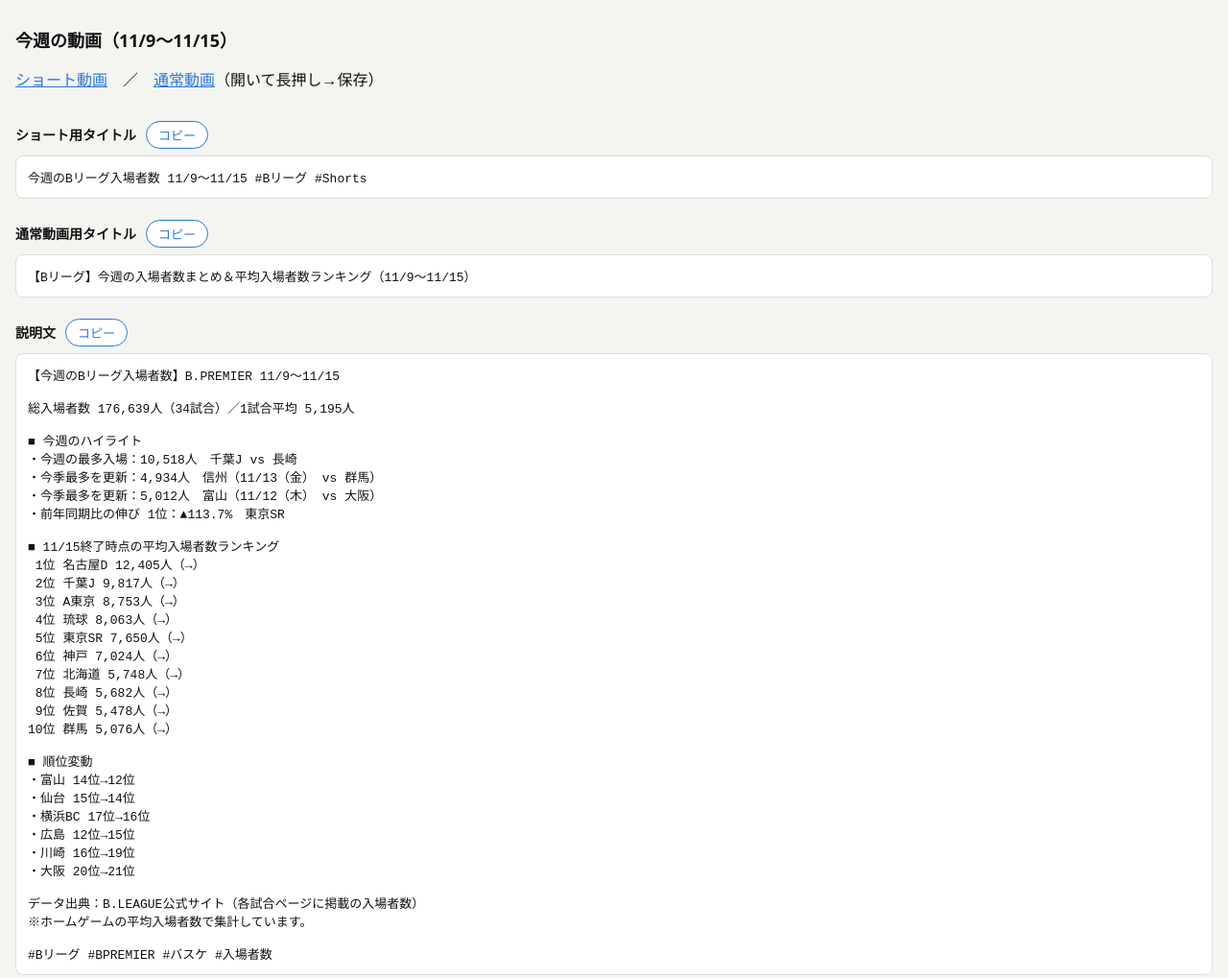
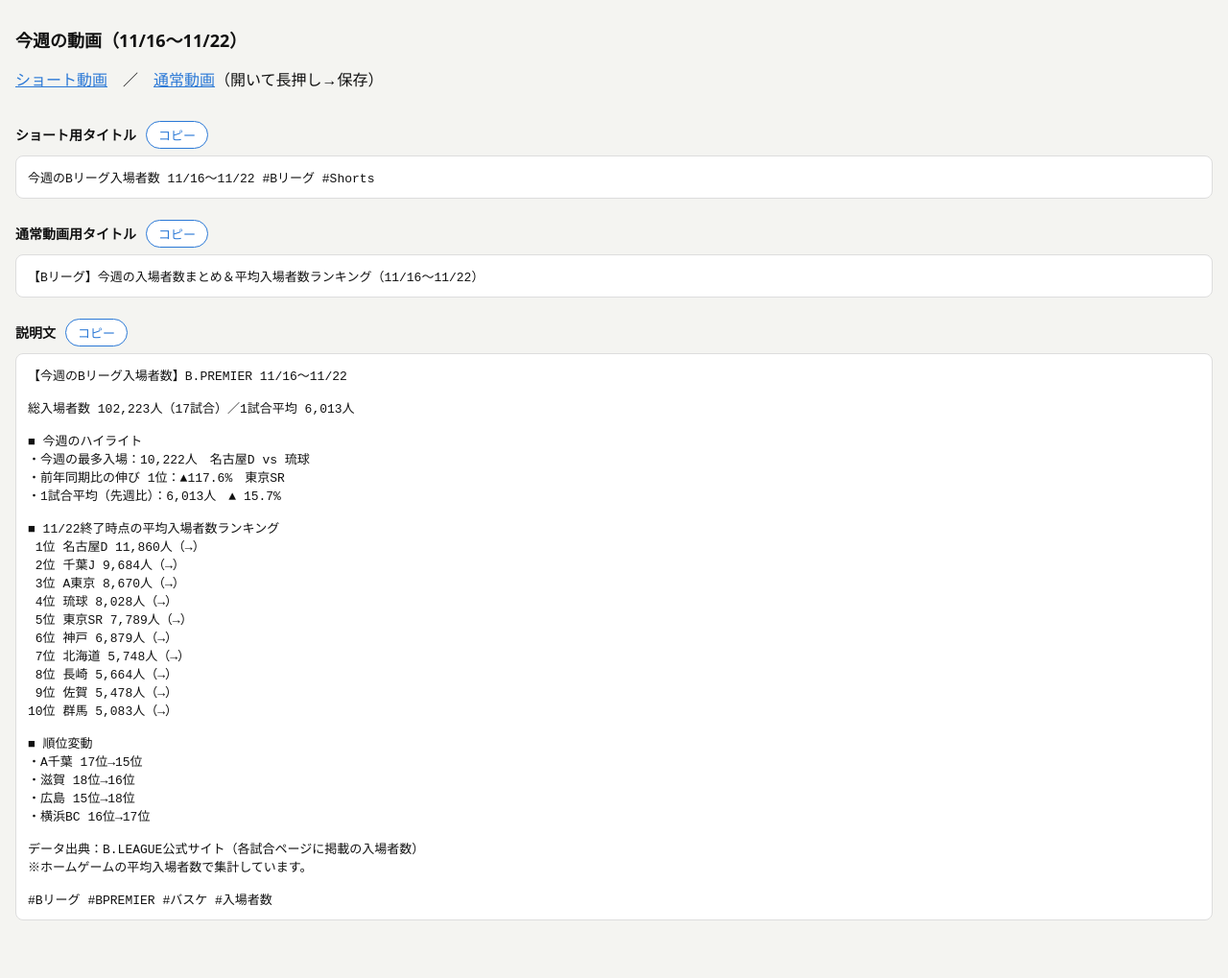
Before and after one commit to yamazaki-hi169/bleague, a plain HTML site: page video/latest_description.html in a window 1280 px wide. Shown: the whole page at 96% size. After the commit the page ends 981 px from the top, so only its background shows below. Drawn offline with Linux system fonts and the light colour scheme.

Commit message:
update 2026-11-24 16:26

```diff
--- a/video/latest_description.html
+++ b/video/latest_description.html
@@ -1,32 +1,29 @@
-<!DOCTYPE html><html lang="ja"><head><meta charset="utf-8"><meta name="viewport" content="width=device-width,initial-scale=1"><title>動画の説明文 11/9〜11/15</title><style>body{font-family:system-ui,sans-serif;margin:0;padding:16px;background:#f4f4f1;color:#111}h1{font-size:18px}h2{font-size:14px;margin:20px 0 6px;display:inline-block}pre{white-space:pre-wrap;background:#fff;border:1px solid #ddd;border-radius:8px;padding:12px;font-size:13px;margin:6px 0}button{margin-left:10px;padding:4px 12px;border-radius:999px;border:1px solid #2a78d6;background:#fff;color:#2a78d6;font-size:13px}a{color:#2a78d6}</style></head><body><h1>今週の動画（11/9〜11/15）</h1><p><a href="latest_shorts.mp4">ショート動画</a>　／　<a href="latest_regular.mp4">通常動画</a>（開いて長押し→保存）</p><h2>ショート用タイトル</h2><button onclick="cp(this)">コピー</button><pre>今週のBリーグ入場者数 11/9〜11/15 #Bリーグ #Shorts</pre><h2>通常動画用タイトル</h2><button onclick="cp(this)">コピー</button><pre>【Bリーグ】今週の入場者数まとめ＆平均入場者数ランキング（11/9〜11/15）</pre><h2>説明文</h2><button onclick="cp(this)">コピー</button><pre>【今週のBリーグ入場者数】B.PREMIER 11/9〜11/15
+<!DOCTYPE html><html lang="ja"><head><meta charset="utf-8"><meta name="viewport" content="width=device-width,initial-scale=1"><title>動画の説明文 11/16〜11/22</title><style>body{font-family:system-ui,sans-serif;margin:0;padding:16px;background:#f4f4f1;color:#111}h1{font-size:18px}h2{font-size:14px;margin:20px 0 6px;display:inline-block}pre{white-space:pre-wrap;background:#fff;border:1px solid #ddd;border-radius:8px;padding:12px;font-size:13px;margin:6px 0}button{margin-left:10px;padding:4px 12px;border-radius:999px;border:1px solid #2a78d6;background:#fff;color:#2a78d6;font-size:13px}a{color:#2a78d6}</style></head><body><h1>今週の動画（11/16〜11/22）</h1><p><a href="latest_shorts.mp4">ショート動画</a>　／　<a href="latest_regular.mp4">通常動画</a>（開いて長押し→保存）</p><h2>ショート用タイトル</h2><button onclick="cp(this)">コピー</button><pre>今週のBリーグ入場者数 11/16〜11/22 #Bリーグ #Shorts</pre><h2>通常動画用タイトル</h2><button onclick="cp(this)">コピー</button><pre>【Bリーグ】今週の入場者数まとめ＆平均入場者数ランキング（11/16〜11/22）</pre><h2>説明文</h2><button onclick="cp(this)">コピー</button><pre>【今週のBリーグ入場者数】B.PREMIER 11/16〜11/22
 
-総入場者数 176,639人（34試合）／1試合平均 5,195人
+総入場者数 102,223人（17試合）／1試合平均 6,013人
 
 ■ 今週のハイライト
-・今週の最多入場：10,518人　千葉J vs 長崎
-・今季最多を更新：4,934人　信州（11/13（金） vs 群馬）
-・今季最多を更新：5,012人　富山（11/12（木） vs 大阪）
-・前年同期比の伸び 1位：▲113.7%　東京SR
+・今週の最多入場：10,222人　名古屋D vs 琉球
+・前年同期比の伸び 1位：▲117.6%　東京SR
+・1試合平均（先週比）：6,013人　▲ 15.7%
 
-■ 11/15終了時点の平均入場者数ランキング
- 1位 名古屋D 12,405人（→）
- 2位 千葉J 9,817人（→）
- 3位 A東京 8,753人（→）
- 4位 琉球 8,063人（→）
- 5位 東京SR 7,650人（→）
- 6位 神戸 7,024人（→）
+■ 11/22終了時点の平均入場者数ランキング
+ 1位 名古屋D 11,860人（→）
+ 2位 千葉J 9,684人（→）
+ 3位 A東京 8,670人（→）
+ 4位 琉球 8,028人（→）
+ 5位 東京SR 7,789人（→）
+ 6位 神戸 6,879人（→）
  7位 北海道 5,748人（→）
- 8位 長崎 5,682人（→）
+ 8位 長崎 5,664人（→）
  9位 佐賀 5,478人（→）
-10位 群馬 5,076人（→）
+10位 群馬 5,083人（→）
 
 ■ 順位変動
-・富山 14位→12位
-・仙台 15位→14位
-・横浜BC 17位→16位
-・広島 12位→15位
-・川崎 16位→19位
-・大阪 20位→21位
+・A千葉 17位→15位
+・滋賀 18位→16位
+・広島 15位→18位
+・横浜BC 16位→17位
 
 データ出典：B.LEAGUE公式サイト（各試合ページに掲載の入場者数）
 ※ホームゲームの平均入場者数で集計しています。
```
